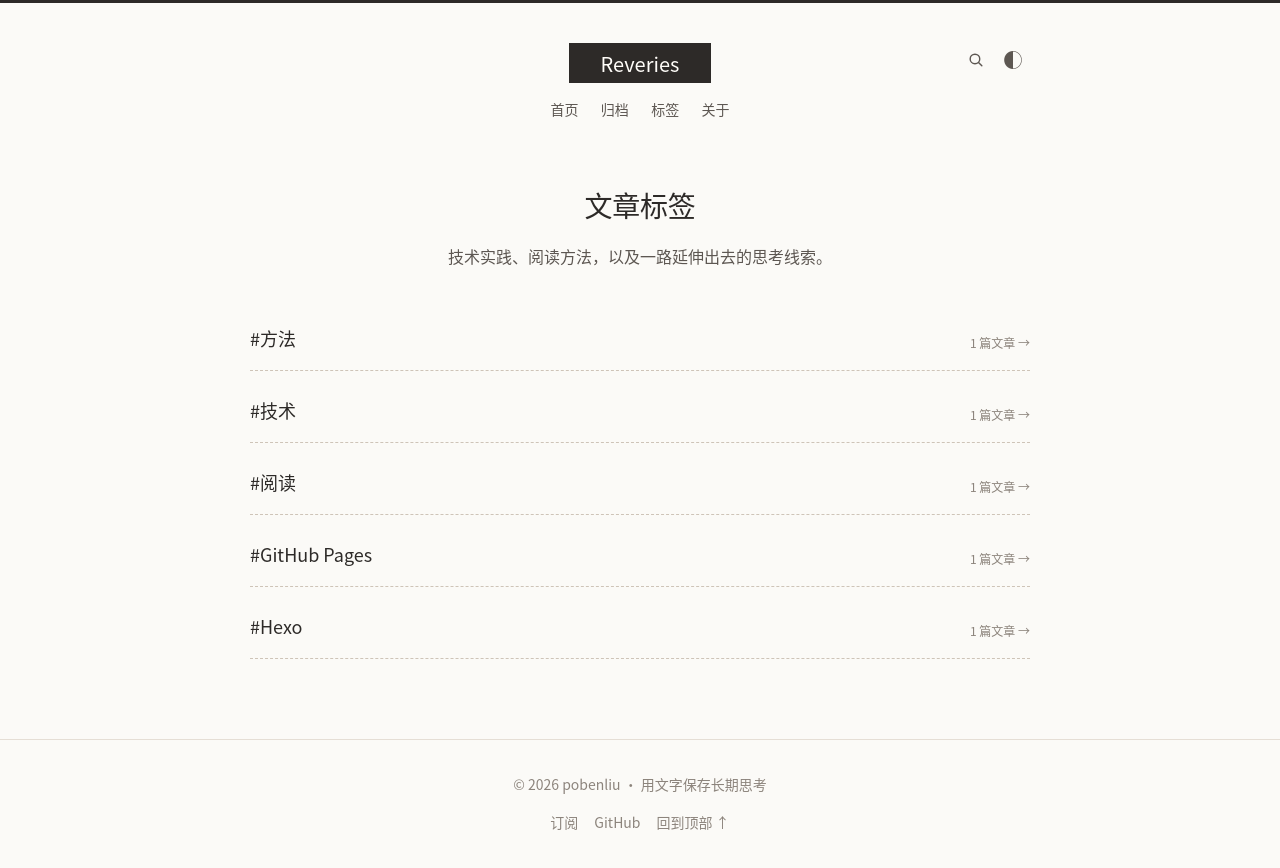
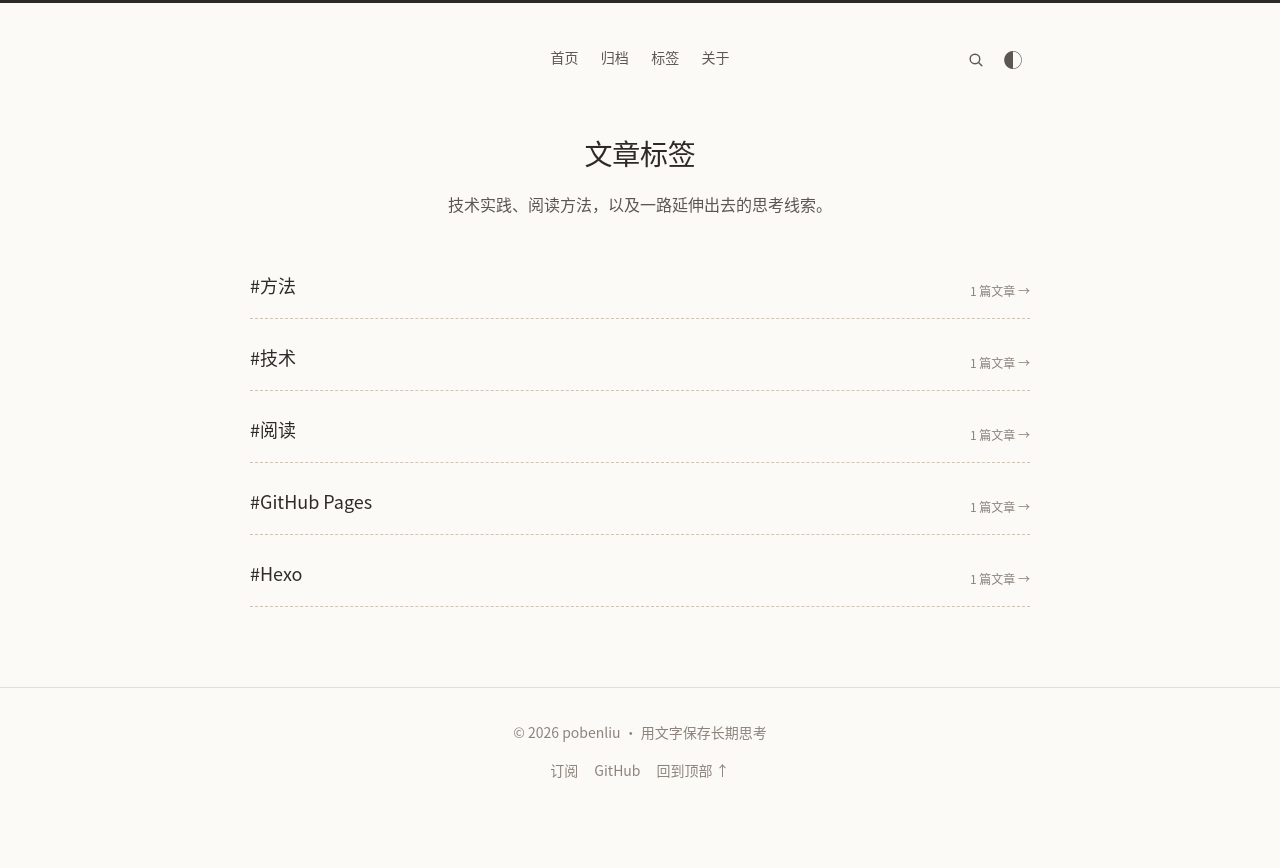
Before and after one commit to pobenliu/pobenliu.github.io, an Astro site: page /tags in a window 1280 px wide. After the commit the page ends 830 px from the top, so only its background shows below. Built offline with nearby package versions, Linux system fonts and the light colour scheme; Astro itself is replaced by a stand-in of ours.

Commit message:
Remove header brand from all pages
Removed unused isHome variable and related conditional rendering.

```diff
--- a/src/components/Header.astro
+++ b/src/components/Header.astro
@@ -1,20 +1,12 @@
 ---
-import { NAV_ITEMS, SITE } from '../consts';
+import { NAV_ITEMS } from '../consts';
 
 const pathname = Astro.url.pathname;
-const isHome = pathname === '/';
 const isActive = (href: string) => href === '/' ? pathname === '/' : pathname.startsWith(href);
 ---
 
 <header class="site-header">
   <div class="container header-inner">
-    {!isHome && (
-      <a class="brand" href="/" aria-label={`${SITE.title} 首页`}>
-        <span class="brand-mark" aria-hidden="true">R</span>
-        <span class="brand-name">{SITE.title}</span>
-      </a>
-    )}
-
     <nav class="desktop-nav" aria-label="主导航">
       {NAV_ITEMS.map((item) => (
         <a class="nav-link" href={item.href} aria-current={isActive(item.href) ? 'page' : undefined}>
```
